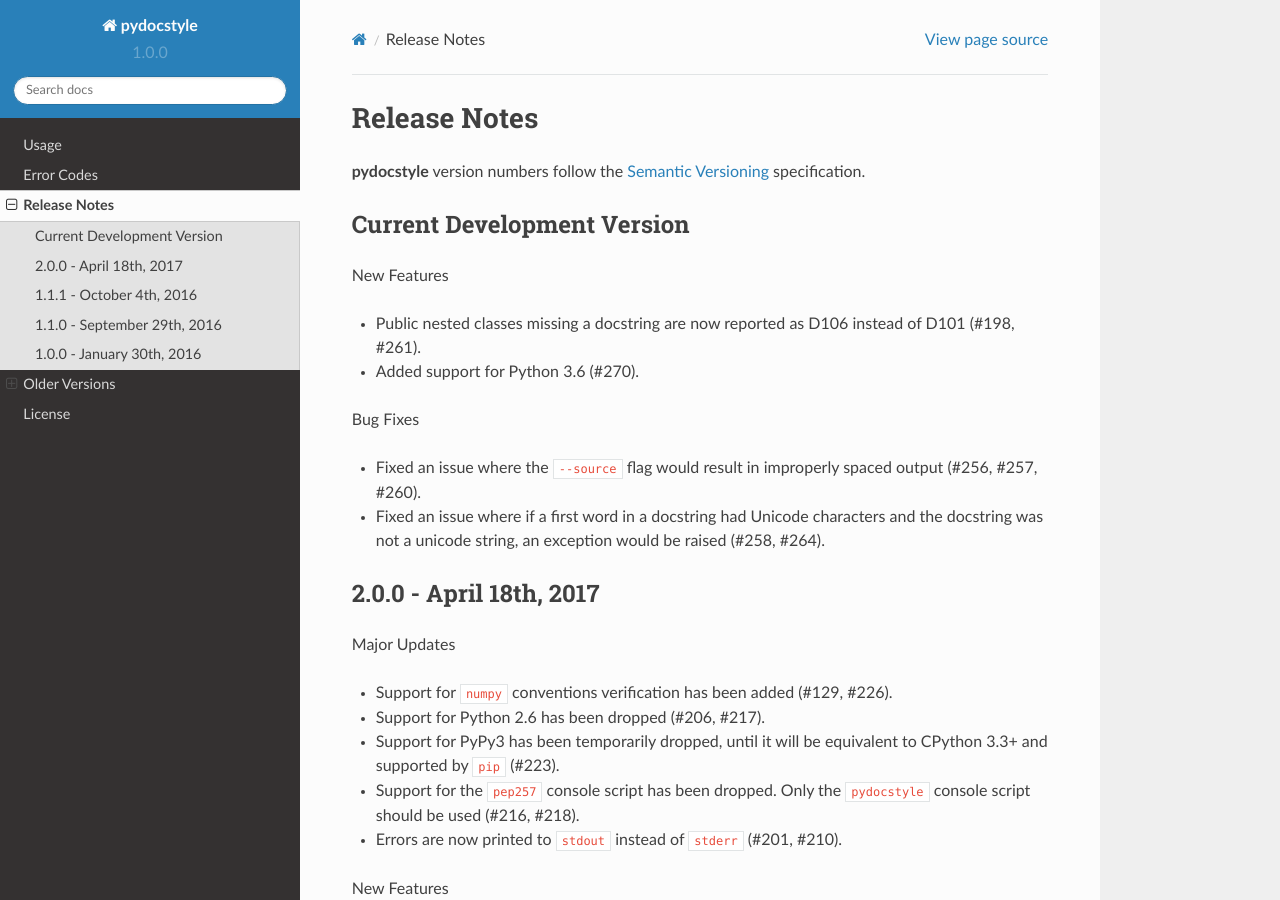
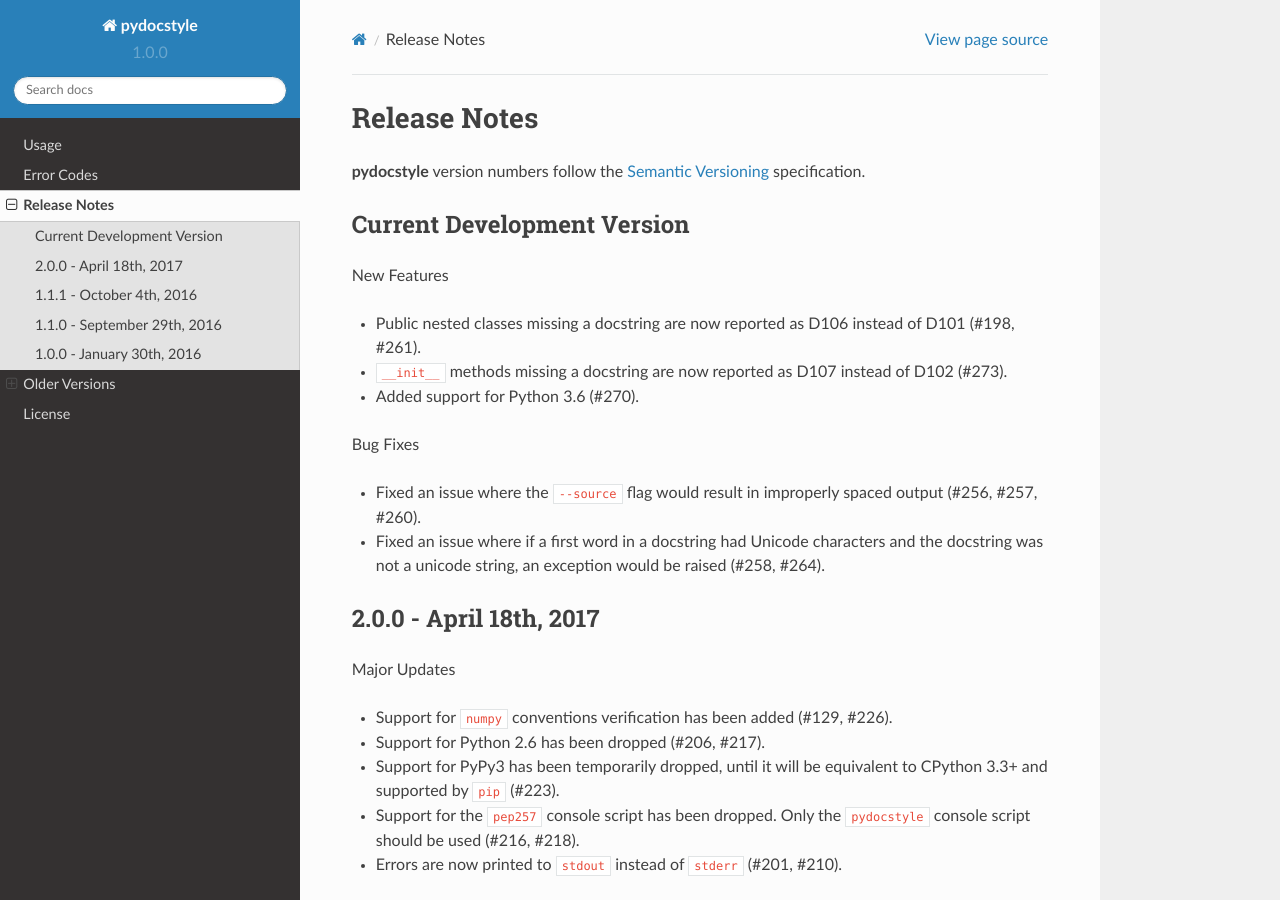
Before and after one commit to PyCQA/pydocstyle, a Sphinx documentation site: the page built from docs/release_notes.rst, in a window 1280 px wide and 900 px high. Built offline with Sphinx 7.4.7 and the Read the Docs theme 2.0.0, drawn with Linux system fonts in a browser that asks for light colours; the version number is read from the project's files by our own code.

Commit message:
add feature to release notes

```diff
--- a/docs/release_notes.rst
+++ b/docs/release_notes.rst
@@ -12,6 +12,8 @@
 
 * Public nested classes missing a docstring are now reported as D106 instead
   of D101 (#198, #261).
+* ``__init__`` methods missing a docstring are now reported as D107 instead of
+  D102 (#273).
 * Added support for Python 3.6 (#270).
 
 Bug Fixes
```
